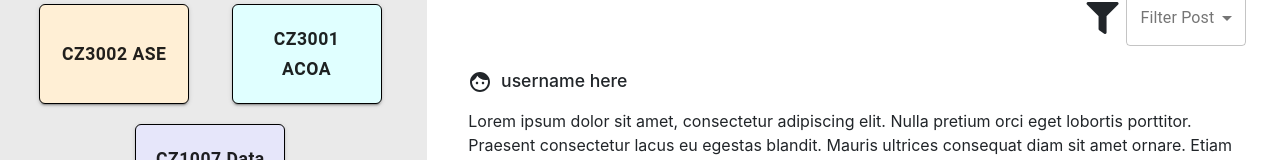
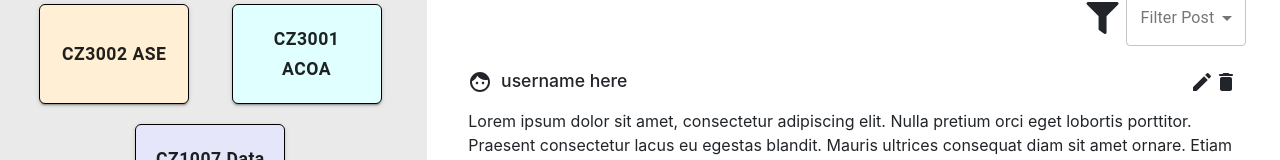
Before and after one commit to lisasgoh/CZ3002-Colearnity, a React (Create React App) app in the folder frontend/: page /homepage in a window 1280 px wide. Shown: the part 194-354 px from the top of the page. Built offline with nearby package versions, Linux system fonts and the light colour scheme.

Commit message:
adds edit and delete post icons (conditional)

```diff
--- a/frontend/src/components/Post/Post.css
+++ b/frontend/src/components/Post/Post.css
@@ -8,12 +8,23 @@
 .postheader {
   display: flex;
   flex-direction: row;
+  justify-content: space-between;
   margin-bottom: 0.6em;
 }
 
 .postheader h6 {
   margin-left: 0.5em;
   font-size: 1.1em;
+}
+
+.postheader .posterdetails {
+  display: flex;
+  justify-self: flex-start;
+}
+
+.postheader .posteractivity {
+  display: flex;
+  justify-self: flex-end;
 }
 
 .actionbar {
--- a/frontend/src/components/Post/Post.js
+++ b/frontend/src/components/Post/Post.js
@@ -5,6 +5,8 @@ import ReplyRoundedIcon from "@material-ui/icons/ReplyRounded";
 import FavoriteBorderRoundedIcon from "@material-ui/icons/FavoriteBorderRounded";
 import FavoriteRoundedIcon from "@material-ui/icons/FavoriteRounded";
 import FaceRoundedIcon from "@material-ui/icons/FaceRounded";
+import EditRoundedIcon from "@material-ui/icons/EditRounded";
+import DeleteRoundedIcon from "@material-ui/icons/DeleteRounded";
 import Chip from "@material-ui/core/Chip";
 import "./Post.css";
 // import Typography from "@material-ui/core/Typography";
@@ -35,8 +37,19 @@ export default function Post(props) {
   return (
     <div className="post">
       <div className="postheader">
-        <FaceRoundedIcon />
-        <h6>{props.username} username here</h6>
+        <div className="posterdetails">
+          <FaceRoundedIcon />
+          <h6>{props.username} username here</h6>
+        </div>
+
+        {props.editingaccess ? (
+          <div className="posteractivity">
+            <EditRoundedIcon />
+            <DeleteRoundedIcon />
+          </div>
+        ) : (
+          ""
+        )}
       </div>
 
       <p>
@@ -94,31 +107,3 @@ export default function Post(props) {
     </div>
   );
 }
-
-// export default function EventCard(props) {
-//   const classes = useStyles();
-
-//   return (
-//     <Card className={classes.root}>
-//       <CardActionArea>
-//         <CardMedia
-//           component="img"
-//           alt={props.alt}
-//           height="140"
-//           src={props.image}
-//           //   image={props.image}
-//           title={props.alt}
-//         />
-//         <CardContent>
-//           <Typography gutterBottom variant="h5" component="h2">
-//             {props.name}
-//           </Typography>
-//           <Typography variant="body2" color="textSecondary" component="p">
-//             Lizards are a widespread group of squamate reptiles, with over 6,000
-//             species, ranging across all continents except Antarctica
-//           </Typography>
-//         </CardContent>
-//       </CardActionArea>
-//     </Card>
-//   );
-// }
--- a/frontend/src/container/StudentHomePage/StudentHomePage.js
+++ b/frontend/src/container/StudentHomePage/StudentHomePage.js
@@ -34,10 +34,9 @@ class StudentHomePage extends Component {
           <div className="topbar">
             <h2>Recent Posts</h2>
 
-              <Filter />
-
+            <Filter />
           </div>
-          <Post />
+          <Post editingaccess={true} />
           <Post />
           <Post />
           <Post />
```
